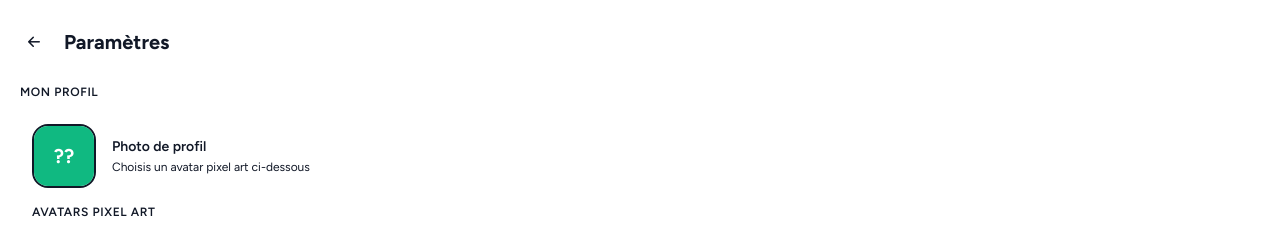
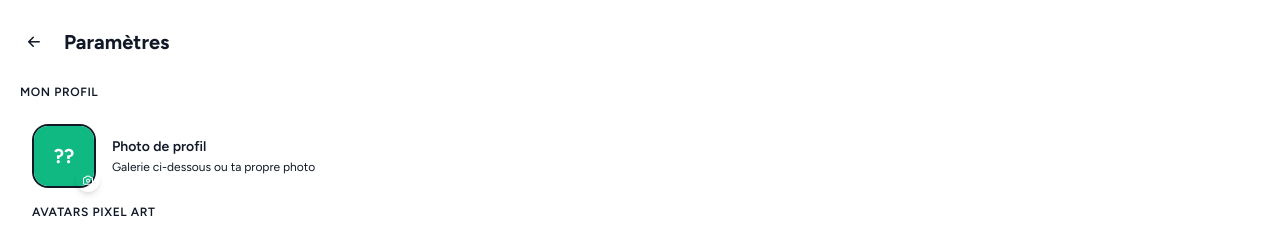
Before and after one commit to zreadam/safebet-pwa, a Next.js app: page /profil/parametres in a window 1280 px wide. Shown: the top 226 px of the page. Built offline with nearby package versions, Linux system fonts and the light colour scheme; no server answers.

Commit message:
Paramètres: rond caméra bas-droite avatar avec input file iOS-safe

```diff
--- a/src/app/profil/parametres/page.tsx
+++ b/src/app/profil/parametres/page.tsx
@@ -211,12 +211,16 @@ export default function ParametresPage() {
         <Section title="Mon profil">
           <form onSubmit={handleSaveProfile}>
             <div className="px-4 pt-4 pb-3 space-y-4">
-              {/* Avatar actuel */}
+              {/* Avatar actuel + bouton upload */}
               <div className="flex items-center gap-4">
-                <div className="w-16 h-16 rounded-2xl overflow-hidden flex-shrink-0 border-2 border-[var(--color-brand-primary)]">
+                {/* Conteneur relatif pour le rond caméra en bas à droite */}
+                <div className="relative flex-shrink-0 w-16 h-16">
+                  {/* Avatar */}
+                  <div className="w-16 h-16 rounded-2xl overflow-hidden border-2 border-[var(--color-brand-primary)]">
                     {avatarUrl ? (
                       // eslint-disable-next-line @next/next/no-img-element
-                    <img src={avatarUrl} alt="avatar" className="w-full h-full object-cover" style={{ imageRendering: "pixelated" }} />
+                      <img src={avatarUrl} alt="avatar" className="w-full h-full object-cover"
+                           style={{ imageRendering: "pixelated" }} />
                     ) : (
                       <div className="w-full h-full flex items-center justify-center text-white font-bold text-xl"
                            style={{ backgroundColor: avatarColor }}>
@@ -224,9 +228,34 @@ export default function ParametresPage() {
                       </div>
                     )}
                   </div>
+
+                  {/* Rond caméra bas-droite — input file overlay iOS-safe */}
+                  <div className="absolute -bottom-1 -right-1 w-6 h-6 rounded-full bg-[var(--color-brand-primary)]
+                                  flex items-center justify-center shadow-md overflow-hidden">
+                    {uploadingPhoto
+                      ? <i className="ti ti-loader-2 text-white text-[12px] animate-spin pointer-events-none" />
+                      : <i className="ti ti-camera text-white text-[12px] pointer-events-none" />}
+                    <input
+                      type="file"
+                      accept="image/*"
+                      onChange={handlePhotoChange}
+                      disabled={uploadingPhoto}
+                      style={{
+                        position: "absolute",
+                        inset: 0,
+                        width: "100%",
+                        height: "100%",
+                        opacity: 0,
+                        cursor: "pointer",
+                        fontSize: "0",
+                      }}
+                    />
+                  </div>
+                </div>
+
                 <div>
                   <p className="text-sm font-semibold text-[var(--color-text-primary)]">Photo de profil</p>
-                  <p className="text-xs text-[var(--color-text-secondary)] mt-0.5">Choisis un avatar pixel art ci-dessous</p>
+                  <p className="text-xs text-[var(--color-text-secondary)] mt-0.5">Galerie ci-dessous ou ta propre photo</p>
                 </div>
               </div>
 
```
Lines whose indentation alone changed are shown as unchanged.
